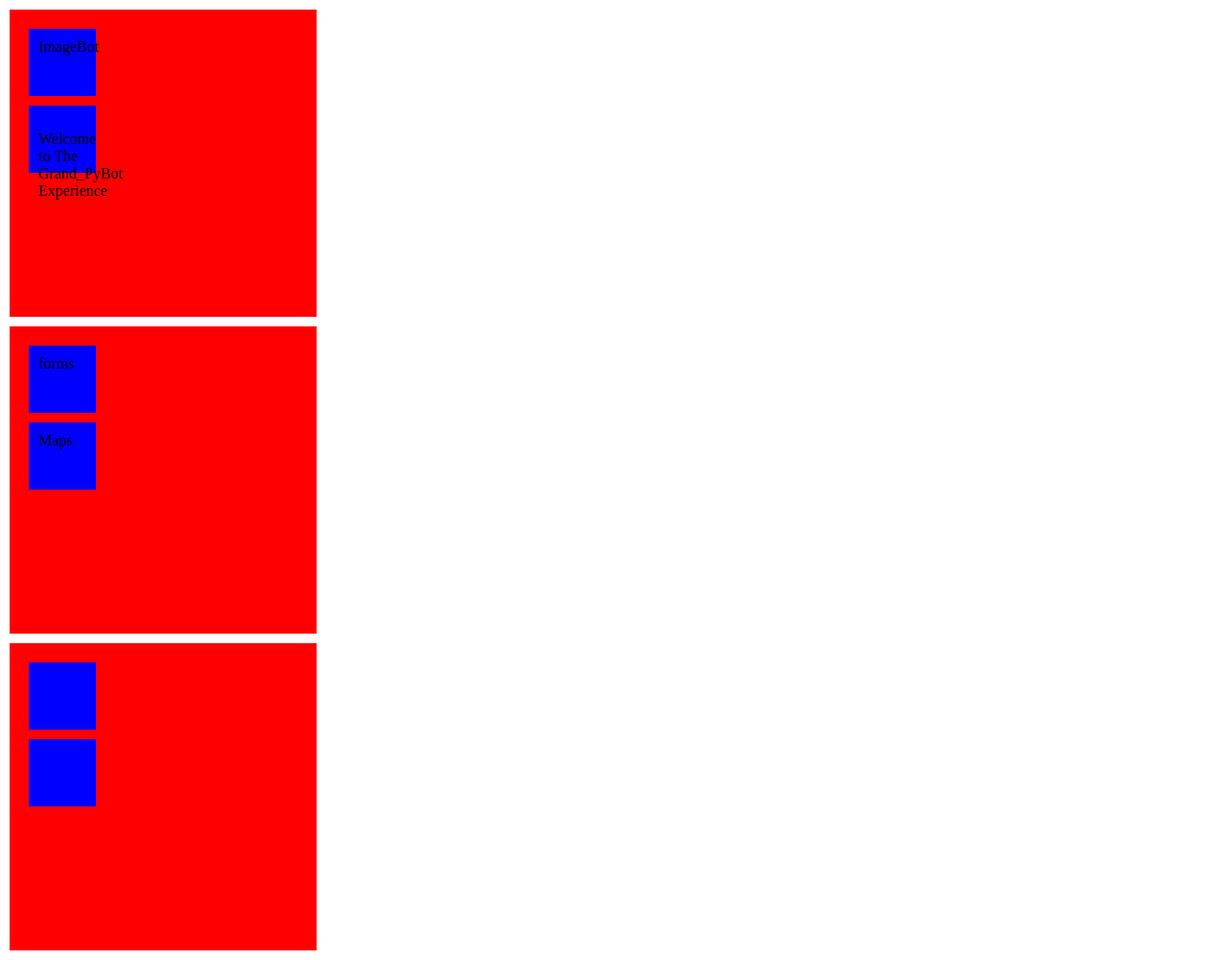
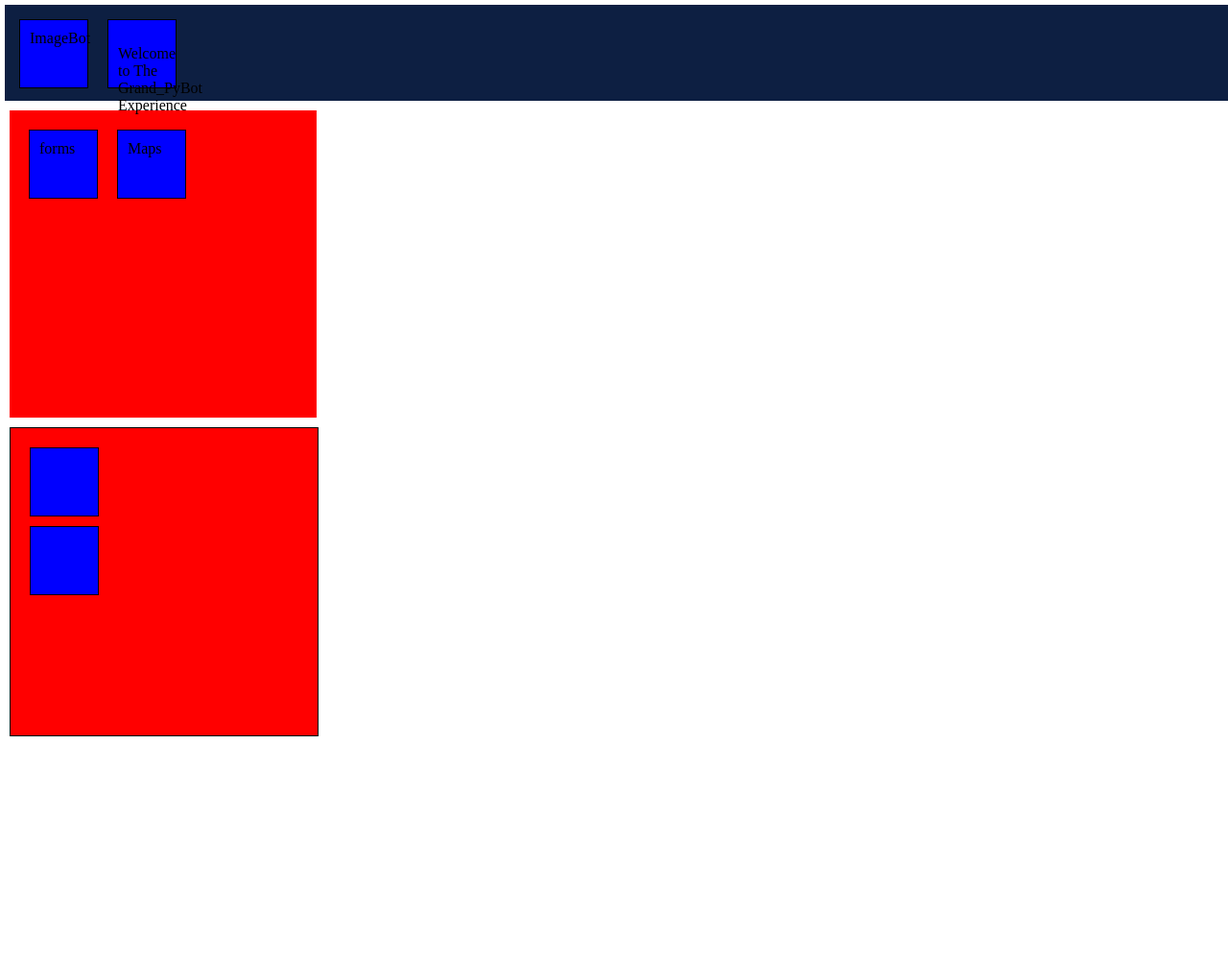
Before and after one commit to Lyounessi/P7-Flask-app, a Flask app: page / in a window 1280 px wide. Shown: the whole page at 96% size. After the commit the page ends 767 px from the top, so only its background shows below. Run offline with Flask 2, Linux system fonts and the light colour scheme.

Commit message:
add images file

```diff
--- a/app/static/css/template.css
+++ b/app/static/css/template.css
@@ -3,6 +3,41 @@ body{
     padding : 0;
 }
 
+
+
+/* The Style of The containers Side, we concider header and footer as containers aswell*/
+
+.header{
+    background: #0D1F42;
+    width: 100%;
+    height: 100px;
+    margin: 5px;
+    padding: 5px;
+    box-sizing: border-box;
+    display: flex;
+}
+
+.container{
+    background: red;
+    width: 300px;
+    height: 300px;
+    margin: 10px;
+    padding: 10px;
+    display: flex;
+    flex-flow: row wrap;
+}
+
+
+.footer{
+    background: red;
+    width: 300px;
+    height: 300px;
+    margin: 10px;
+    padding: 10px;
+    border: solid 1px black;
+}
+
+/* Inside containers divs style */
 
 .border{
     background: blue;
@@ -10,12 +45,5 @@ body{
     height: 50px;
     margin: 10px;
     padding: 10px;
+    border: solid 1px black;
 }
-
-.cborder{
-    background: red;
-    width: 300px;
-    height: 300px;
-    margin: 10px;
-    padding: 10px;
-}
--- a/app/templates/home.html
+++ b/app/templates/home.html
@@ -9,19 +9,19 @@
 
     <body>
         <header>
-            <section class="cborder">
+            <section class="header">
                 <div class = "border">ImageBot</div>
                 <div class = "border"><p class = "black">Welcome to The Grand_PyBot Experience</p></div>
             </section>
         </header>
 
-            <div class="cborder">
+            <div class="container">
                 <div class="border">forms</div>
                 <div class="border">Maps</div>
             </div>
 
         <footer>
-            <div class="cborder">
+            <div class="footer">
                 <div class = "border"> <p> </p> </div>
                 <div class = "border"> <p> </p> </div>
             </div>
```
